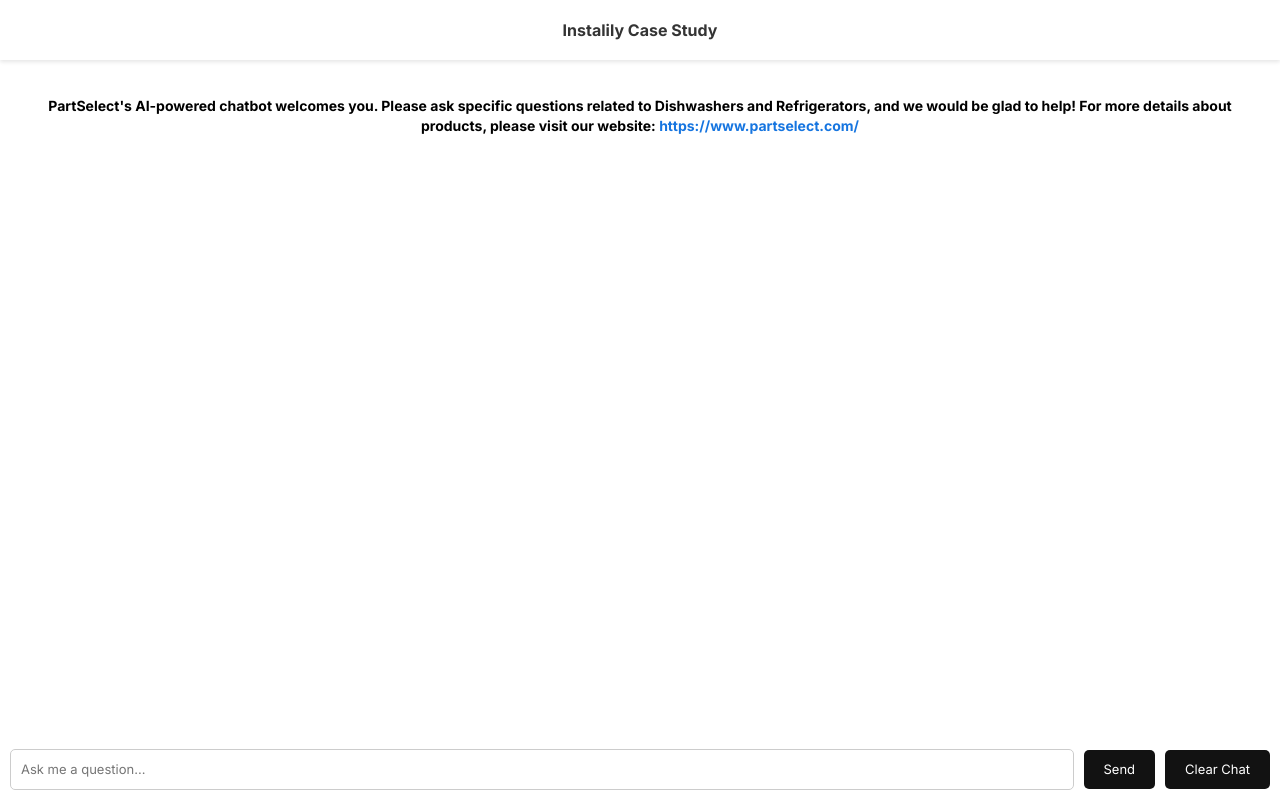
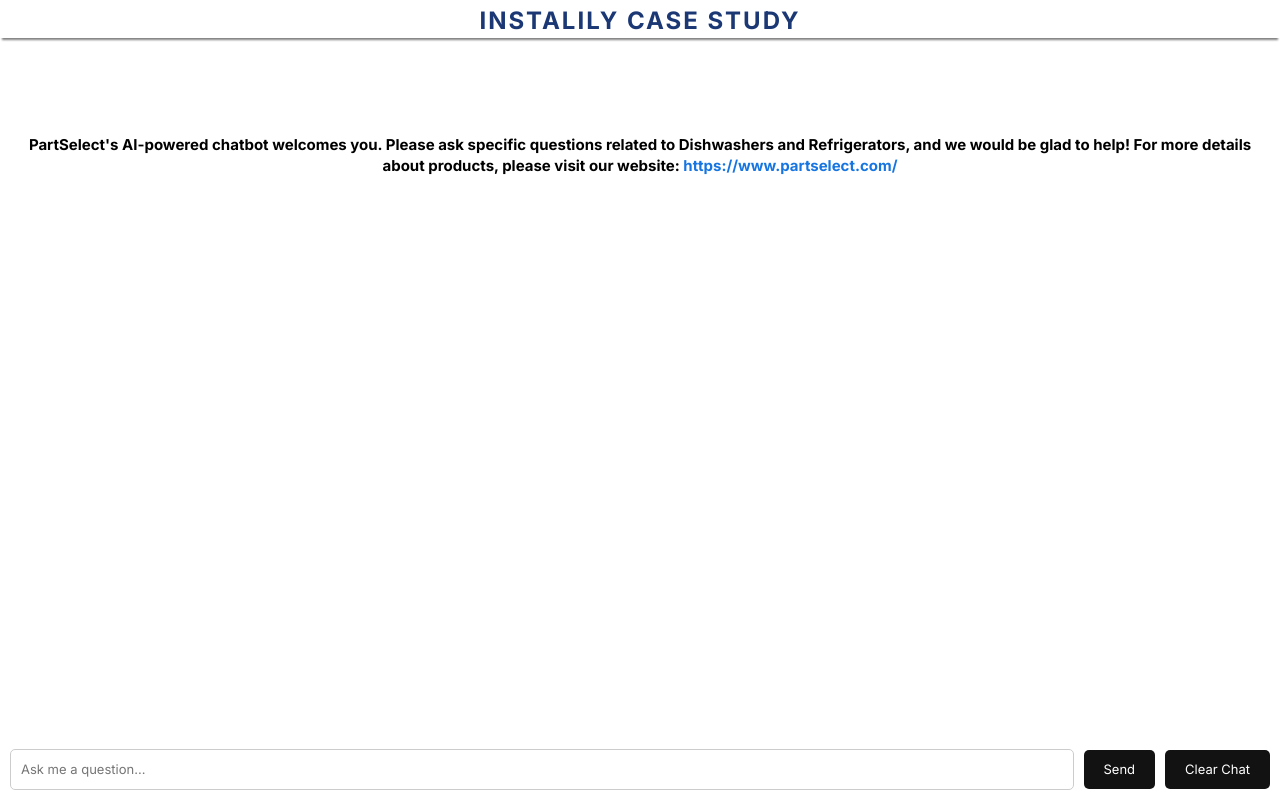
Before and after one commit to subratppandey/ai-chatbot-instalily, a React (Create React App) app in the folder frontend/: page / in a window 1280 px wide. Built offline with nearby package versions, Linux system fonts and the light colour scheme.

Commit message:
changed background color-grading and header

```diff
--- a/frontend/src/App.css
+++ b/frontend/src/App.css
@@ -1,25 +1,25 @@
 @import url("https://fonts.googleapis.com/css2?family=Inter:wght@100;200;300;400;500;600;700;800;900&display=swap");
 
 * {
-  font-family: "Inter", sans-serif;
-  font-size: 14px;
+ font-family: "Inter", sans-serif;
+ font-size: 15px;
 }
 
-.App {
-  background-color: white;
+.chat-interface {
+ height: 100vh;
+ display: flex;
+ flex-direction: column;
+ background: linear-gradient(135deg, rgb(243,192,76), rgb(51,118,120));
 }
 
 .heading {
-  position: fixed;
-  top: 0;
-  left: 0;
-  width: 100%;
-  background: rgba(255, 255, 255);
-  box-shadow: 0px 2px 4px rgba(0, 0, 0, 0.1);
-  display: flex;
-  font-weight: 700;
-  font-size: 16px;
-  justify-content: center;
-  align-items: center;
-  height: 60px;
+ font-size: 24px;
+ font-weight: bold;
+ color: #1b3875;
+ text-align: center;
+ margin: 2px 0;
+ text-transform: uppercase;
+ letter-spacing: 2px;
+ box-shadow: 0px 4px 2px -2px gray;
+ padding-top: 2px;
 }
```
